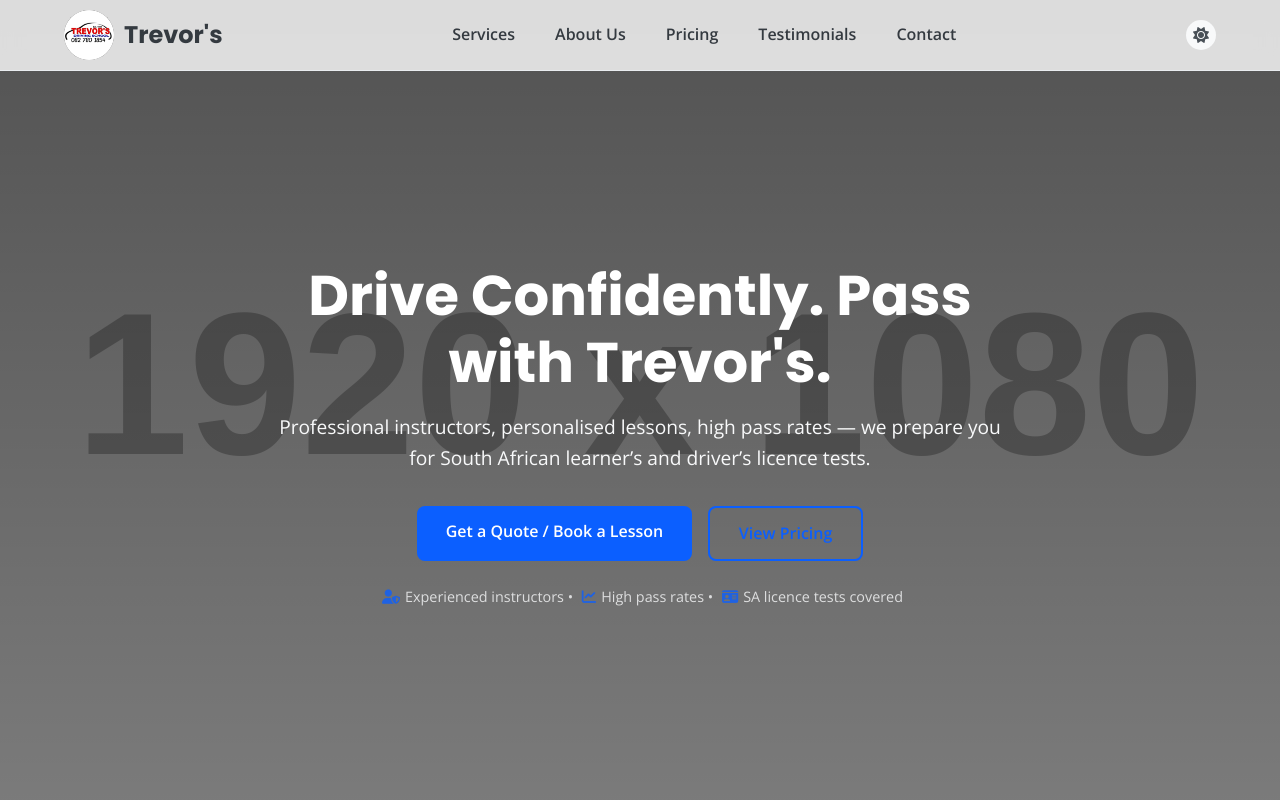
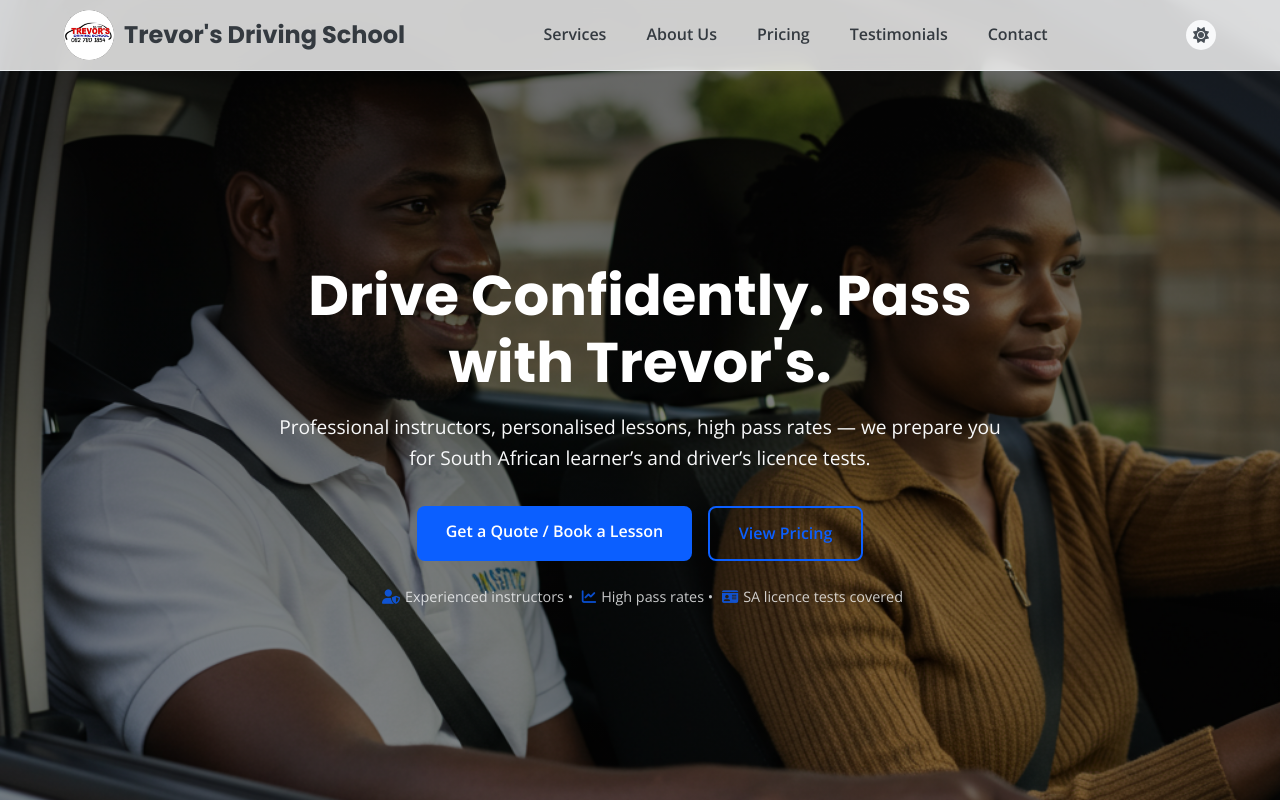
Before and after one commit to pierreroodman/trevorsdrivingschool, a plain HTML site: page index.html in a window 1280 px wide. Shown: the top 800 px of the page. Drawn offline with nearby package versions, Linux system fonts and the light colour scheme; placeholder pictures from the web are drawn by us.

Commit message:
Hero image update

```diff
--- a/index.html
+++ b/index.html
@@ -921,9 +921,9 @@
     <!-- Header Section --><header class="header" id="header">
         <nav class="navbar container">
             <a href="#" class="logo">
-            <!-- The logo image is now embedded directly into the HTML to ensure it always loads -->
+                <!-- The logo image is now embedded directly into the HTML to ensure it always loads -->
                 <img src="images/509441911_1139930511276261_5652508473727178832_n.jpg" alt="Trevor's Driving School Logo">
-                <span class="logo-text">Trevor's</span>
+                <span class="logo-text">Trevor's Driving School</span>
             </a>
 
             <ul class="nav-links" id="nav-links">
@@ -951,7 +951,7 @@
     <main>
         <!-- Hero Section -->
         <!-- DEVELOPER NOTE: To change the hero image, replace the URL below with the direct link to your image. -->
-        <section class="hero" id="home" style="background-image: url('https://placehold.co/1920x1080/333/fff?text=PASTE+YOUR+IMAGE+URL+HERE');">
+        <section class="hero" id="home" style="background-image: url('images/hero.png');">
             <div class="hero-content container fade-in">
                 <h1>Drive Confidently. Pass with Trevor's.</h1>
                 <p>Professional instructors, personalised lessons, high pass rates — we prepare you for South African learner’s and driver’s licence tests.</p>
```
Also changed, not shown: images/hero.png (added).
